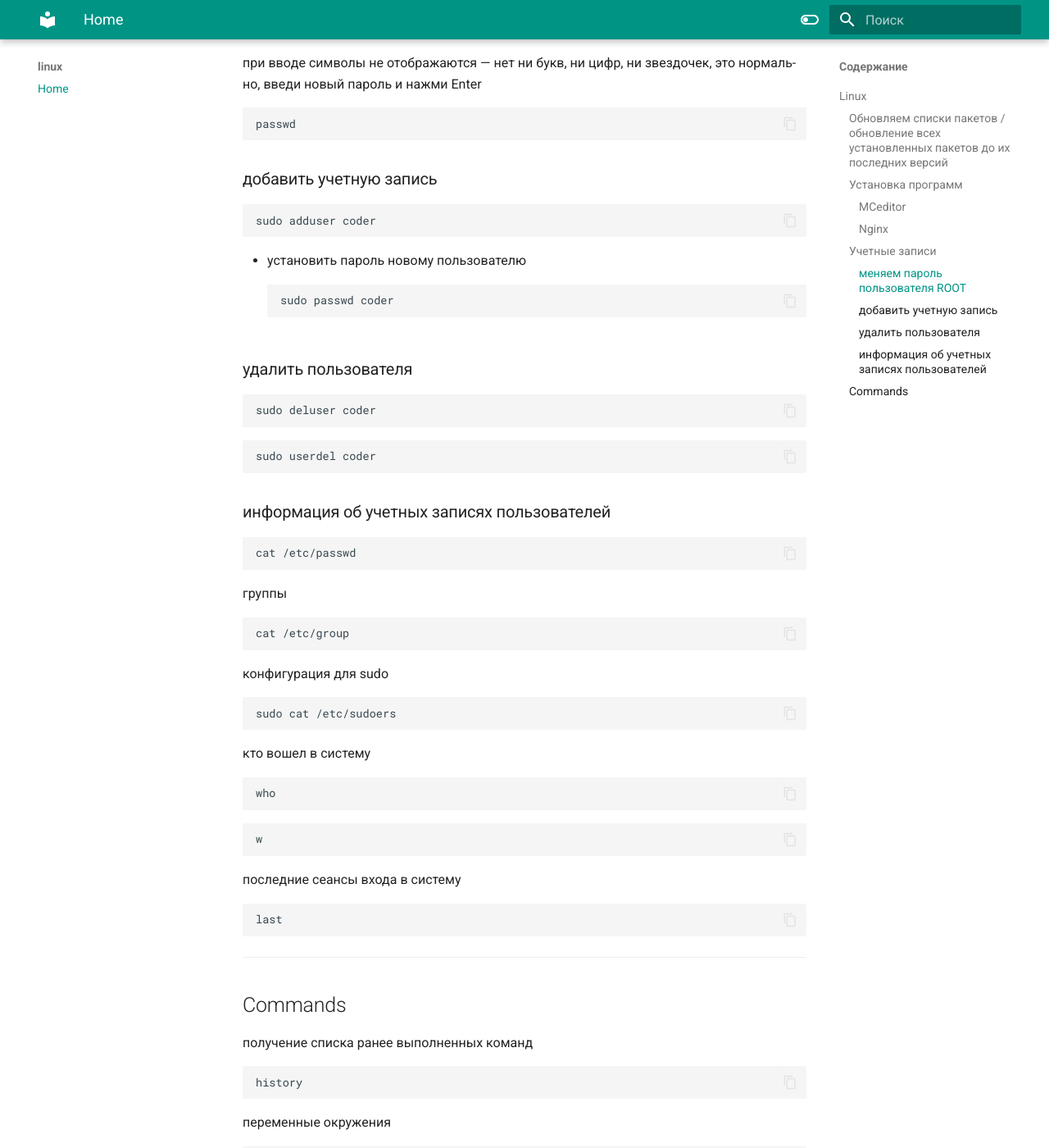
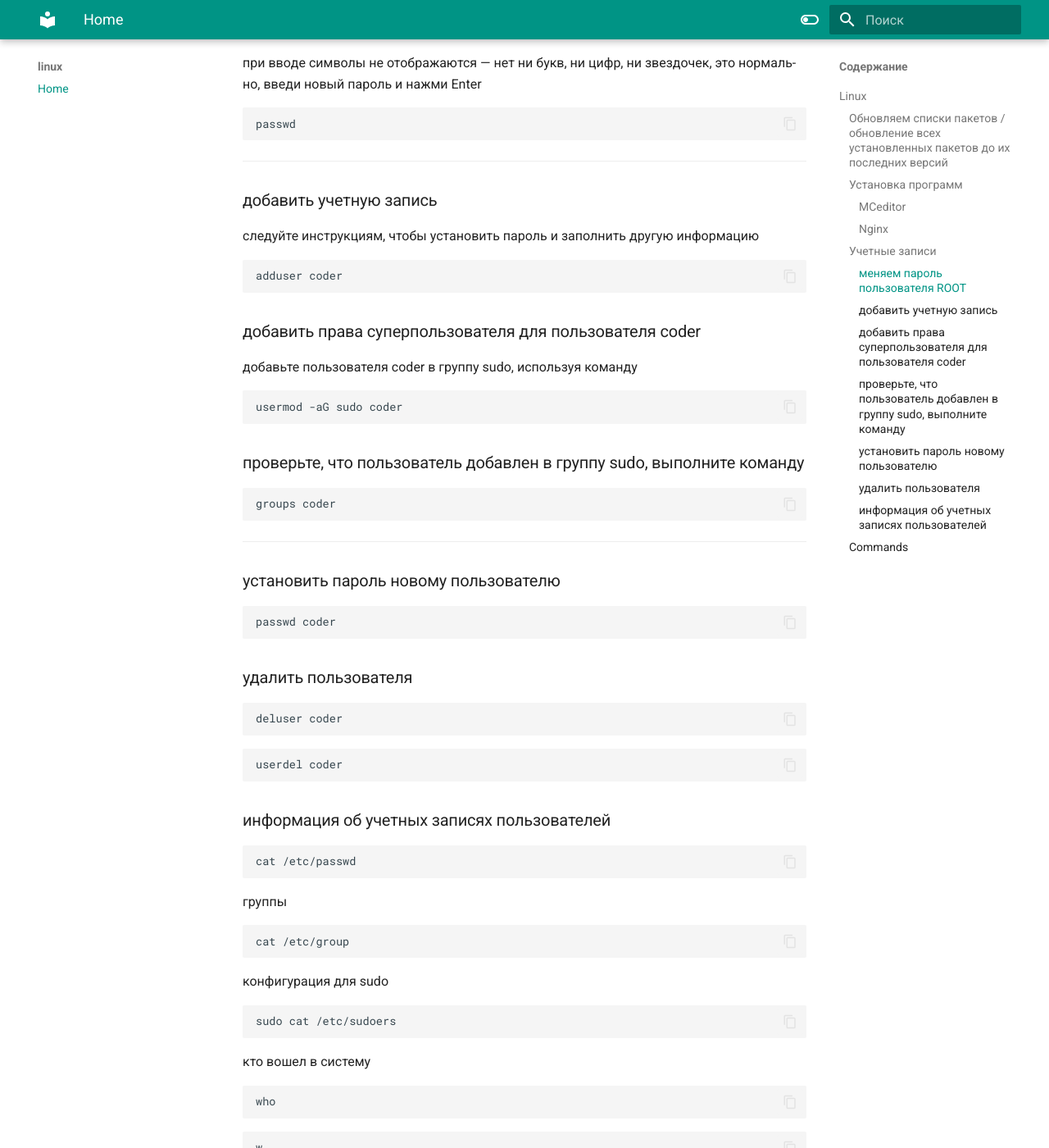
Before and after one commit to pavelcity/linux, an MkDocs documentation site: the page built from docs/index.md, in a window 1280 px wide and 1400 px high, scrolled down 1455 px. Shown: the whole window at 82% size. Built offline with MkDocs 1.6.1 and Material for MkDocs 9.7.7, drawn with Linux system fonts in a browser that asks for light colours; some of the changed text lies outside the part shown.

Commit message:
fix text

````diff
--- a/docs/index.md
+++ b/docs/index.md
@@ -57,21 +57,39 @@ sudo service nginx status
 passwd
 ```
 
+---
+
 ### добавить учетную запись
+следуйте инструкциям, чтобы установить пароль и заполнить другую информацию
 ```
-sudo adduser coder
+adduser coder
 ```
 
-* установить пароль новому пользователю
+### добавить права суперпользователя для пользователя coder
+добавьте пользователя coder в группу sudo, используя команду
 ```
-sudo passwd coder
+usermod -aG sudo coder
+```
+
+### проверьте, что пользователь добавлен в группу sudo, выполните команду
+```
+groups coder
+```
+
+
+
+---
+
+### установить пароль новому пользователю
+```
+passwd coder
 ```
 ### удалить пользователя
 ```
-sudo deluser coder
+deluser coder
 ```
 ```
-sudo userdel coder
+userdel coder
 ```
 
 
````
Also changed, not shown: other parts of docs/index.md (+1 -1 lines).
